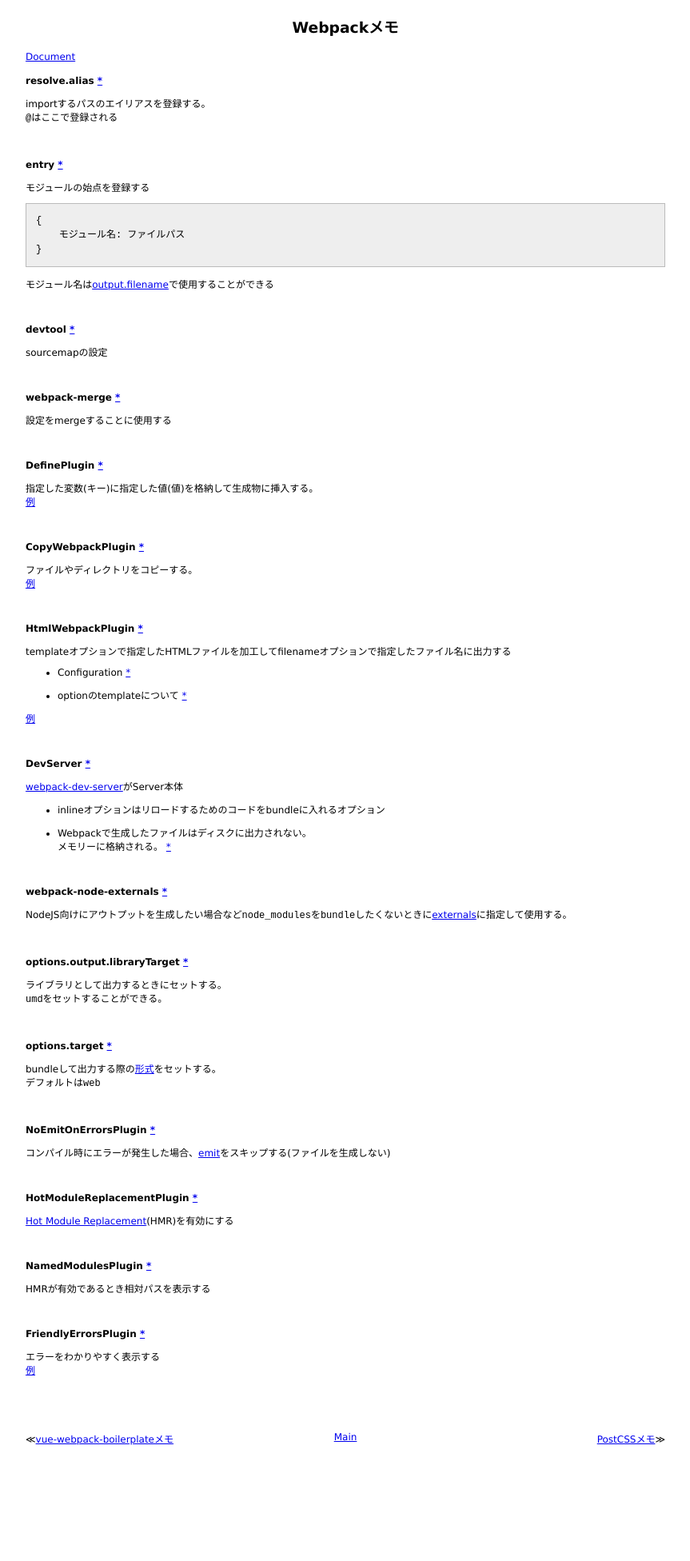
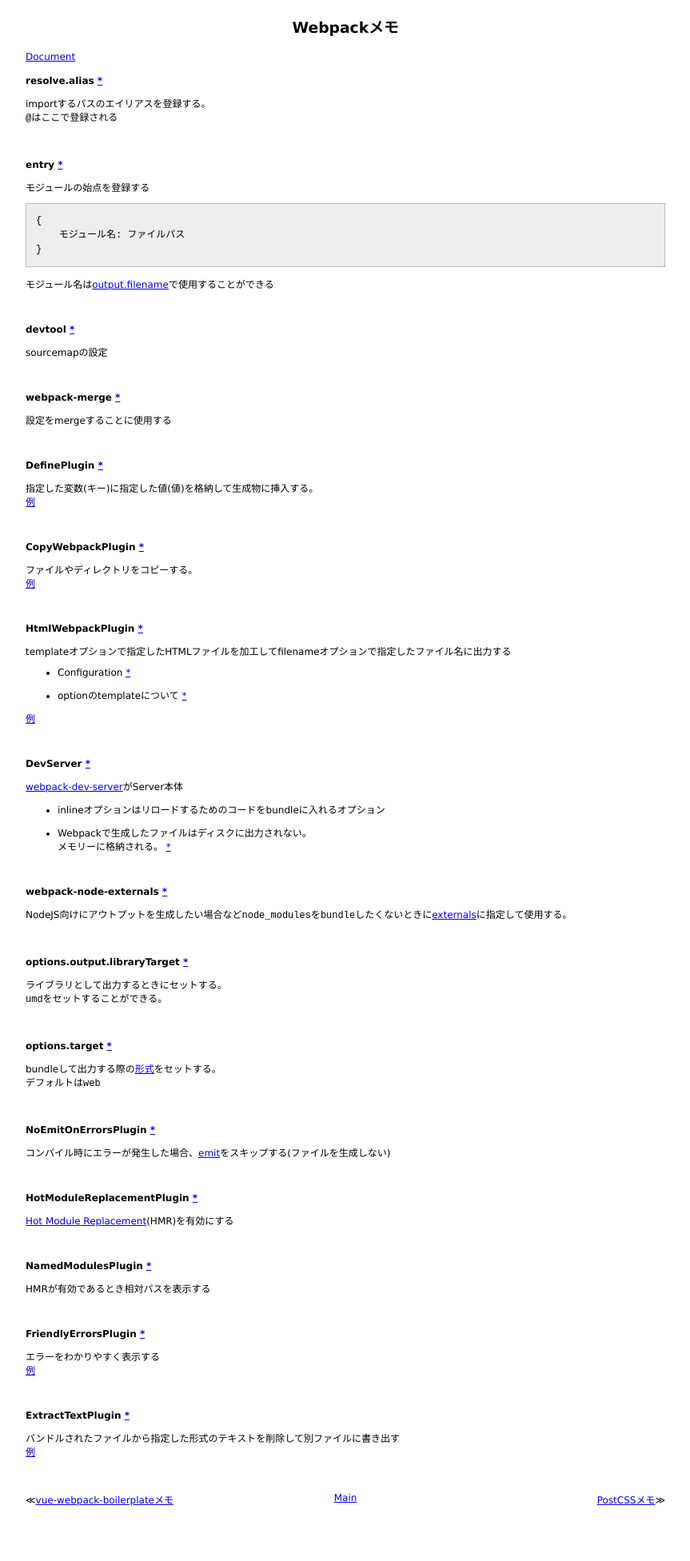
Before and after one commit to 38elements/38elements.github.com, a Jekyll site: the page built from _posts/2017-12-01-webpack.md, in a window 1280 px wide. Shown: the whole page at 80% size, without its empty margins (208-1071 px from the left). Built offline with Jekyll 4.4.1, drawn with Linux system fonts in a browser that asks for light colours; before the commit the page ends 1876 px from its top, so only the background shows below that.

Commit message:
Update 2017-12-01-webpack.md

```diff
--- a/_posts/2017-12-01-webpack.md
+++ b/_posts/2017-12-01-webpack.md
@@ -119,3 +119,8 @@ HMRが有効であるとき相対パスを表示する
 [例](https://github.com/vuejs-templates/webpack/blob/42cd10c84c222422c10a8cadf62be6985b673c84/template/build/webpack.dev.conf.js#L83)
 
 <br>
+
+#### ExtractTextPlugin [\*](https://github.com/webpack-contrib/extract-text-webpack-plugin)
+
+バンドルされたファイルから指定した形式のテキストを削除して別ファイルに書き出す
+[例](https://github.com/webpack-contrib/extract-text-webpack-plugin#usage)
```
